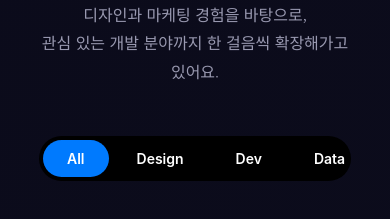
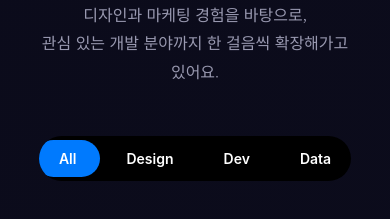
Before and after one commit to hongsinugget/Hongsinugget_web, a Next.js app: page / in a window 390 px wide. Shown: the part 2040-2259 px from the top of the page. Built offline with nearby package versions, Linux system fonts and the light colour scheme.

Commit message:
mobile ui fix

```diff
--- a/_legacy/style.css
+++ b/_legacy/style.css
@@ -374,14 +374,20 @@ h2 {
 @media (max-width: 768px) {
     .filter-tabs {
         flex-wrap: nowrap;
-        overflow-x: auto;
+        overflow-x: hidden;
         max-width: 100%;
-        justify-content: flex-start;
+        justify-content: center;
         padding: 4px;
+        gap: 2px;
     }
 
     .filter-tabs::-webkit-scrollbar {
         display: none;
+    }
+
+    .filter-btn {
+        padding: 8px 12px;
+        font-size: 12px;
     }
 }
 
@@ -1180,6 +1186,11 @@ h2 {
         font-size: 11px;
         display: block;
     }
+
+    .footer-copyright {
+        font-size: 10px;
+        color: #202039;
+    }
 }
 
 /* ========================================
--- a/app/globals.css
+++ b/app/globals.css
@@ -374,14 +374,20 @@ h2 {
 @media (max-width: 768px) {
     .filter-tabs {
         flex-wrap: nowrap;
-        overflow-x: auto;
+        overflow-x: hidden;
         max-width: 100%;
-        justify-content: flex-start;
+        justify-content: center;
         padding: 4px;
+        gap: 2px;
     }
 
     .filter-tabs::-webkit-scrollbar {
         display: none;
+    }
+
+    .filter-btn {
+        padding: 8px 12px;
+        font-size: 12px;
     }
 }
 
@@ -1120,4 +1126,9 @@ h2 {
         font-size: 11px;
         display: block;
     }
+
+    .footer-copyright {
+        font-size: 10px;
+        color: #9999B0;
+    }
 }
```
